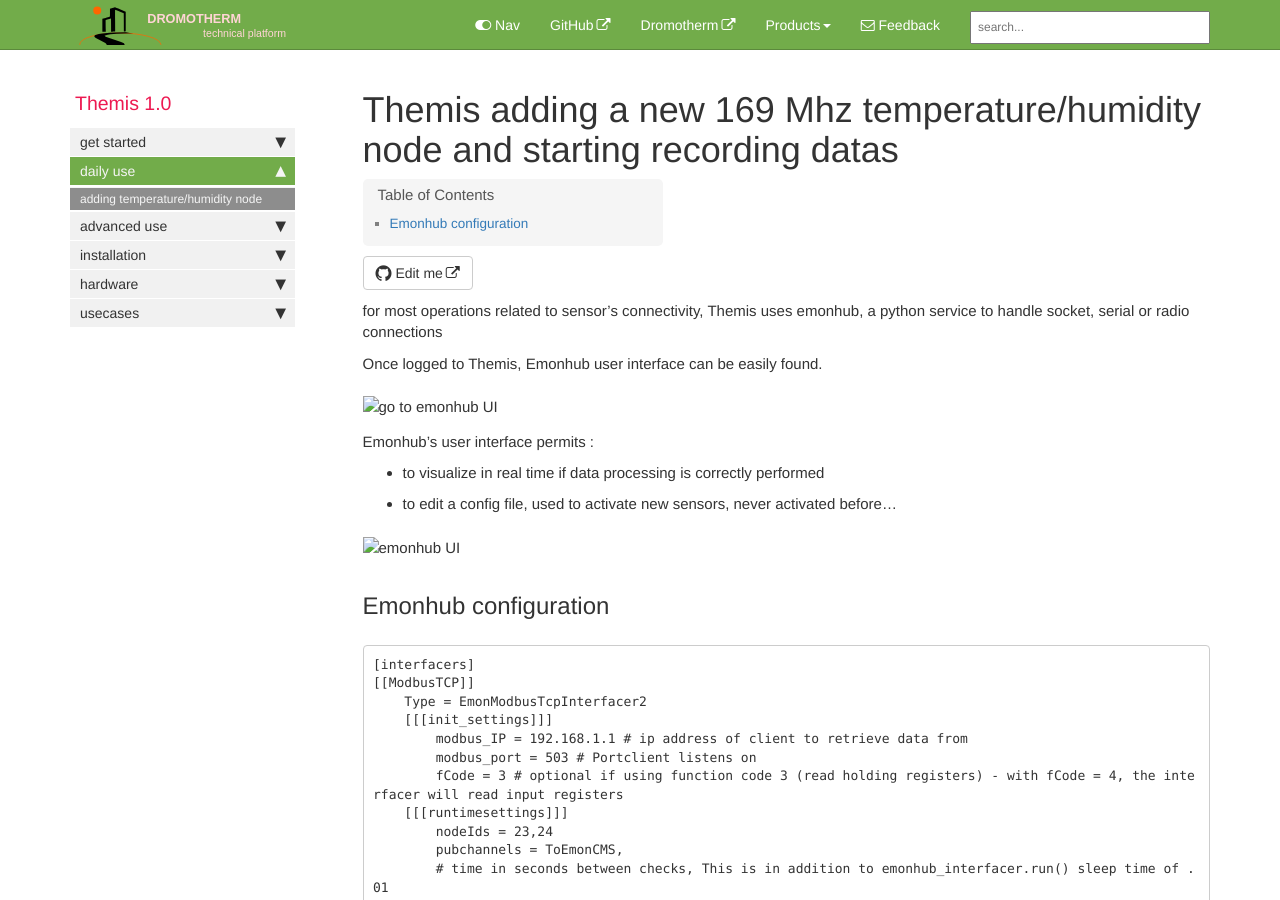
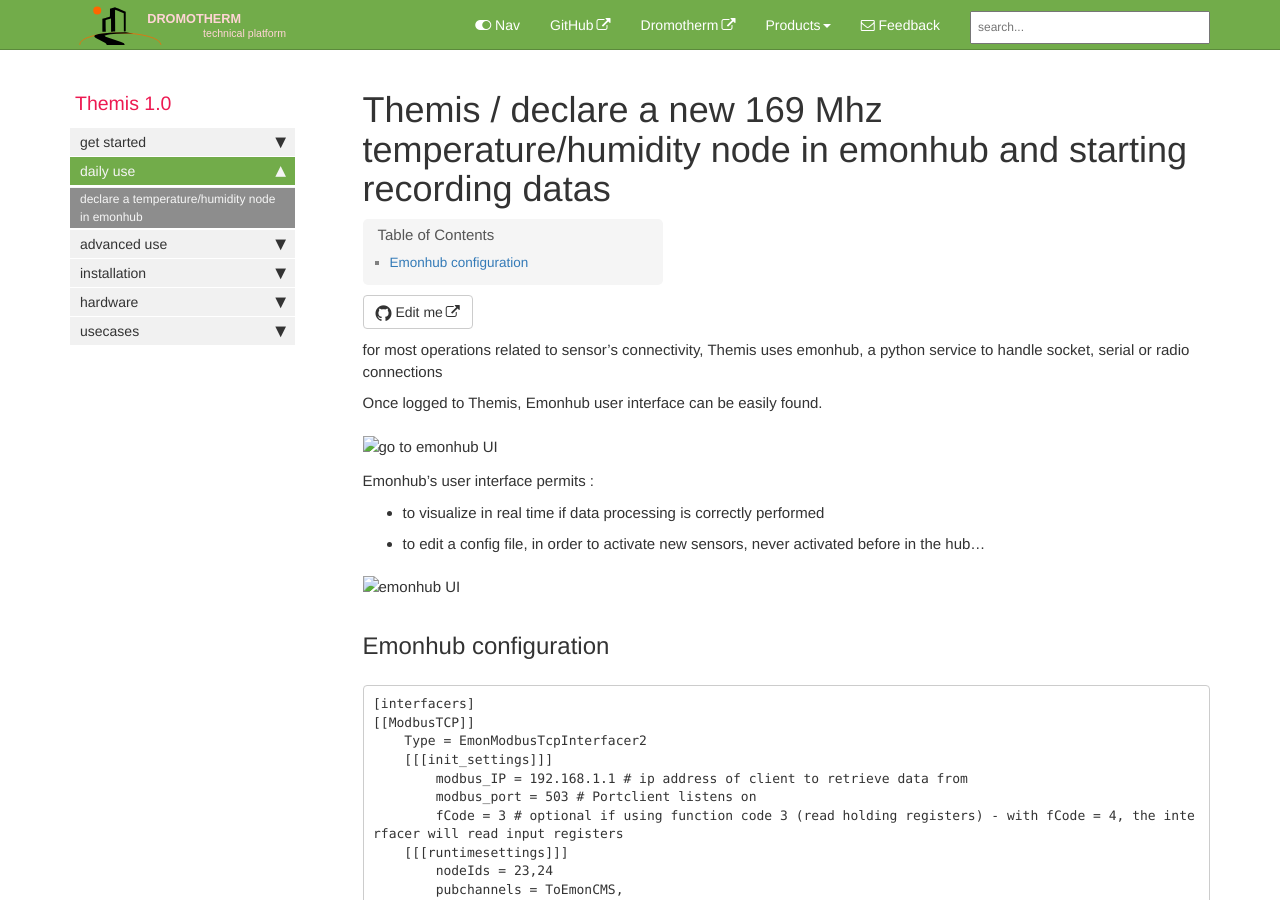
Before and after one commit to dromotherm/documentation, a Jekyll site: the page built from pages/themis/daily_use/TRH_node.md, in a window 1280 px wide and 900 px high. Built offline with Jekyll 4.4.1, drawn with Linux system fonts in a browser that asks for light colours; comment, search, counter and statistics services are not loaded.

Commit message:
basic improvments next

```diff
--- a/_data/sidebars/themis_sidebar.yml
+++ b/_data/sidebars/themis_sidebar.yml
@@ -22,7 +22,7 @@
     output: web
     folderitems:
 
-    - title: adding temperature/humidity node
+    - title: declare a temperature/humidity node in emonhub
       url: /Themis_new_TRH_node.html
       output: web
 
--- a/pages/themis/daily_use/TRH_node.md
+++ b/pages/themis/daily_use/TRH_node.md
@@ -1,5 +1,5 @@
 ---
-title: Themis adding a new 169 Mhz temperature/humidity node and starting recording datas
+title: Themis / declare a new 169 Mhz temperature/humidity node in emonhub and starting recording datas
 sidebar: themis_sidebar
 permalink: Themis_new_TRH_node.html
 ---
@@ -12,7 +12,7 @@
 
 Emonhub's user interface permits :
 - to visualize in real time if data processing is correctly performed
-- to edit a config file, used to activate new sensors, never activated before...
+- to edit a config file, in order to activate new sensors, never activated before in the hub...
 
 ![emonhub UI](emonhub2.png)
 
```
Also changed, not shown: pages/themis/add1wire/1wire.md (+4 -3 lines).
